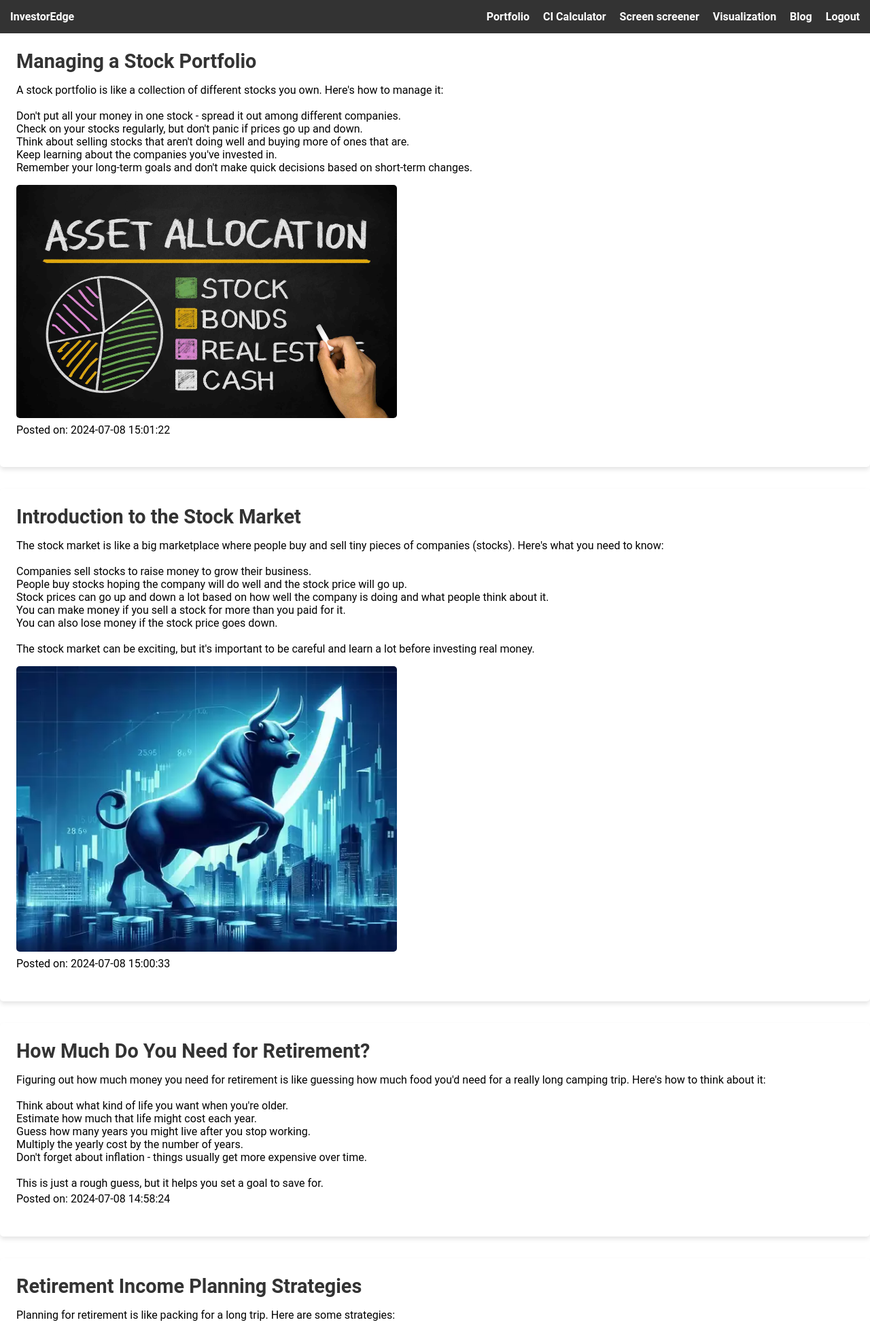
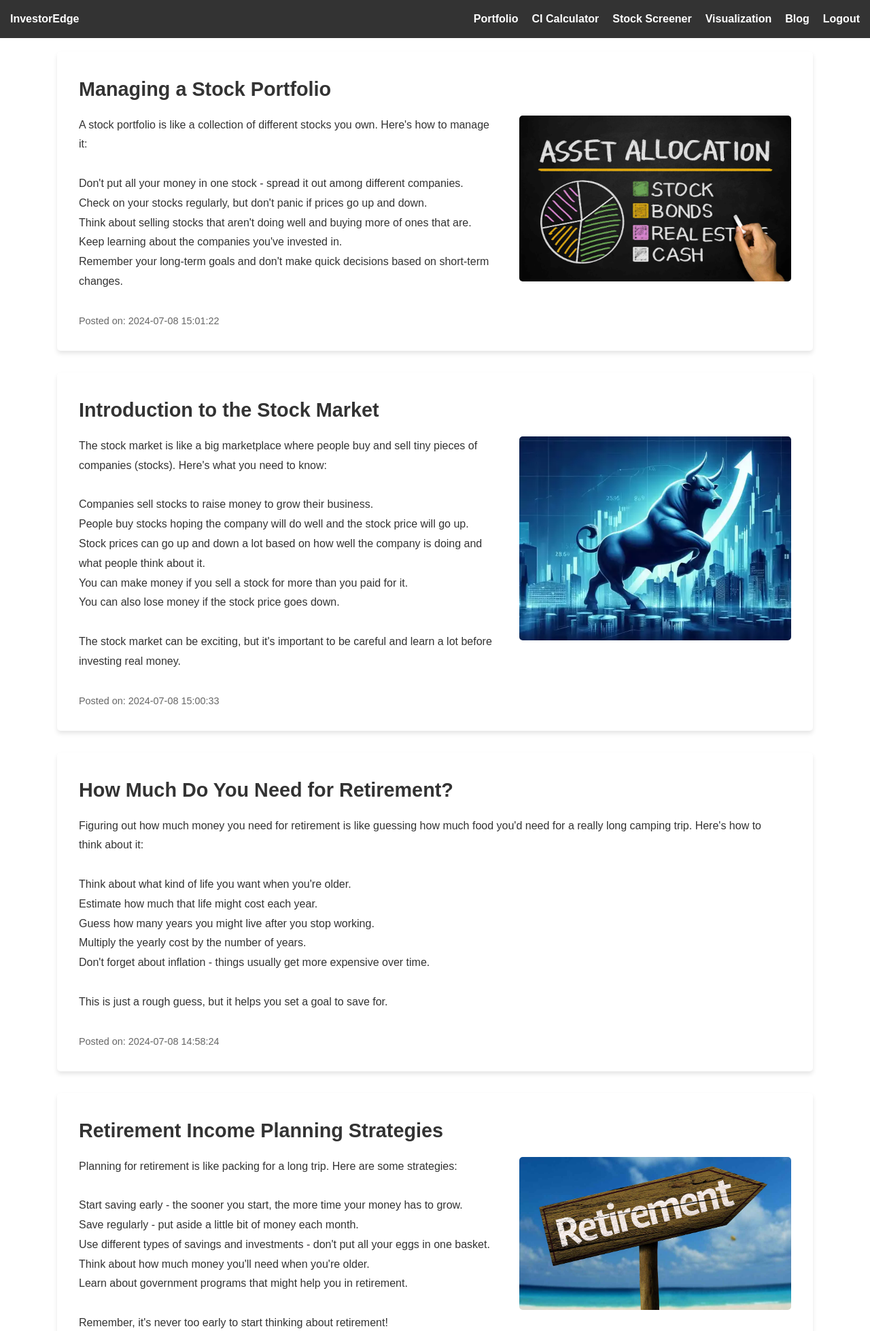
Before and after one commit to akshaykumarbedre/Financial-Analysis-Web-Application-, a Flask app: page /blog in a window 1280 px wide. Shown: the top 1958 px of the page at 68% size. Run offline with Flask 3, Linux system fonts and the light colour scheme; parts of the project's set-up code (start-up, migrations or seed data) failed here and were passed over.

Commit message:
blog updated

```diff
--- a/templates/blog.html
+++ b/templates/blog.html
@@ -13,7 +13,6 @@
 
     <title>My Blog</title>
     <link rel="stylesheet" href="{{ url_for('static', filename='css/styles.css') }}">
-
     <style>
       * {
         box-sizing: border-box;
@@ -21,30 +20,67 @@
         padding: 0;
       }
 
+      body {
+        font-family: Arial, sans-serif;
+        line-height: 1.6;
+        color: #333;
+      }
+
+      main {
+        max-width: 90%;
+        margin: 0 auto;
+        padding: 20px;
+      }
+
       article {
         background-color: #fff;
-  padding: 1.5rem;
+        padding: 2rem;
         margin-bottom: 2rem;
         box-shadow: 0 4px 6px rgba(0, 0, 0, 0.1);
         border-radius: 5px;
+        display: flex;
+        flex-wrap: wrap;
       }
 
       article h2 {
+        width: 100%;
         margin-bottom: 1rem;
         color: #333;
         font-size: 1.8rem;
       }
 
-article p {
+      .article-content {
+        flex: 1;
+        min-width: 60%;
+        padding-right: 2rem;
+      }
+
+      article pre {
+        white-space: pre-wrap;
+        word-wrap: break-word;
+        font-family: Arial, sans-serif;
         margin-bottom: 1rem;
         line-height: 1.8;
       }
 
       article img {
+  width: 400px;  /* Fixed width */
+  height: 300px; /* Fixed height */
+  object-fit: cover; /* This will crop the image to fit the dimensions while maintaining aspect ratio */
+  border-radius: 5px;
+}
+
+      article img {
         max-width: 100%;
-  width:  35em;
+        height: auto;
+        border-radius: 5px;
+      }
+
+      article p {
+        width: 100%;
         margin-top: 1rem;
-  border-radius: 5px;
+        font-size: 0.9rem;
+        color: #666;
       }
 
       footer {
@@ -62,7 +98,7 @@ footer {
         <ul>
           <li><a href="{{ url_for('portfolio') }}">Portfolio</a></li>
           <li><a href="{{ url_for('compound_interest') }}">CI Calculator</a></li>
-            <li><a href="{{ url_for('screener') }}">Screen screener</a></li>
+            <li><a href="{{ url_for('screener') }}">Stock Screener</a></li>
 
             <li> <a href="{{ url_for('visualization') }}">Visualization</a></li>
             <li> <a href="{{ url_for('blog') }}">Blog</a></li>
@@ -77,9 +113,13 @@ footer {
   {% for post in posts %}
   <article>
     <h2>{{ post.title }}</h2>
+    <div class="article-content">
       <pre wrap="soft">{{ post.content }}</pre>
+    </div>
     {% if post.image_filename %}
+    <div class="article-image">
       <img src="{{ url_for('static', filename='uploads/' + post.image_filename) }}" alt="{{ post.title }}">
+    </div>
     {% endif %}
     <p>Posted on: {{ post.created_at.strftime('%Y-%m-%d %H:%M:%S') }}</p>
   </article>
--- a/templates/compound_interest.html
+++ b/templates/compound_interest.html
@@ -24,7 +24,7 @@
           <ul>
               <li><a href="{{ url_for('portfolio') }}">Portfolio</a></li>
               <li><a href="{{ url_for('compound_interest') }}">CI Calculator</a></li>
-              <li><a href="{{ url_for('screener') }}">Screen screener</a></li>
+              <li><a href="{{ url_for('screener') }}">Stock Screener</a></li>
 
               <li> <a href="{{ url_for('visualization') }}">Visualization</a></li>
               <li> <a href="{{ url_for('blog') }}">Blog</a></li>
--- a/templates/new_post.html
+++ b/templates/new_post.html
@@ -62,7 +62,7 @@
             <ul>
                 <li><a href="{{ url_for('portfolio') }}">Portfolio</a></li>
                 <li><a href="{{ url_for('compound_interest') }}">CI Calculator</a></li>
-                <li><a href="{{ url_for('screener') }}">Screen screener</a></li>
+                <li><a href="{{ url_for('screener') }}">Stock Screener</a></li>
 
                 <li> <a href="{{ url_for('visualization') }}">Visualization</a></li>
                 <li> <a href="{{ url_for('blog') }}">Blog</a></li>
--- a/templates/portfolio.html
+++ b/templates/portfolio.html
@@ -57,7 +57,7 @@ a:hover{
           <ul>
             <li><a href="{{ url_for('portfolio') }}">Portfolio</a></li>
             <li><a href="{{ url_for('compound_interest') }}">CI Calculator</a></li>
-              <li><a href="{{ url_for('screener') }}">Screen screener</a></li>
+              <li><a href="{{ url_for('screener') }}">Stock Screener</a></li>
 
               <li> <a href="{{ url_for('visualization') }}">Visualization</a></li>
               <li> <a href="{{ url_for('blog') }}">Blog</a></li>
--- a/templates/visualization.html
+++ b/templates/visualization.html
@@ -55,7 +55,7 @@
         <ul>
           <li><a href="{{ url_for('portfolio') }}">Portfolio</a></li>
           <li><a href="{{ url_for('compound_interest') }}">CI Calculator</a></li>
-          <li><a href="{{ url_for('screener') }}">Screen screener</a></li>
+          <li><a href="{{ url_for('screener') }}">Stock Screener</a></li>
           <li><a href="{{ url_for('visualization') }}">Visualization</a></li>
           <li><a href="{{ url_for('blog') }}">Blog</a></li>
           <li><a href="{{ url_for('logout') }}"> {{ user }} Logout</a></li>
```
Also changed, not shown: templates/index.html (+12 -12 lines), templates/screener.html (+30 -19 lines). Lines whose indentation alone changed are shown as unchanged.
